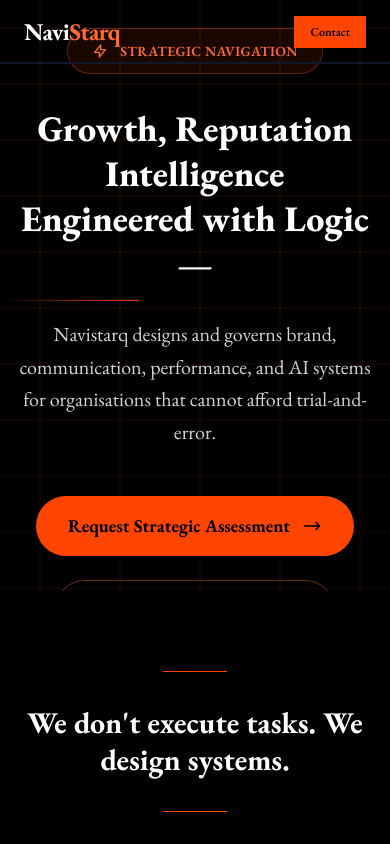
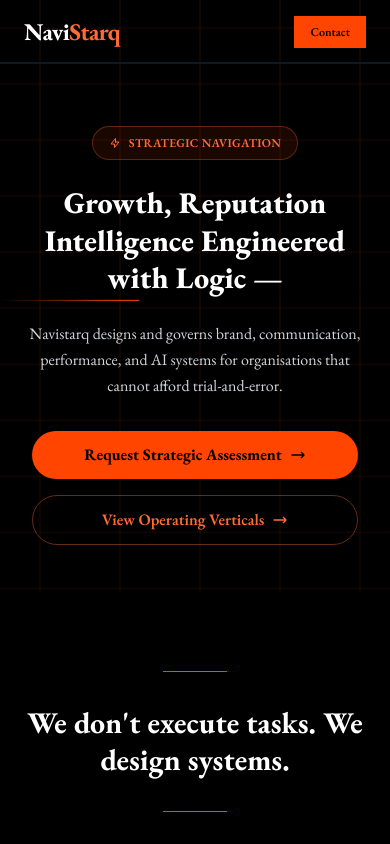
Before and after one commit to Saurabh-Biware/consultancy-website, a Next.js app: page / in a window 390 px wide. Shown: the top 844 px of the page. Built offline with nearby package versions, Linux system fonts and the light colour scheme.

Commit message:
resloving mobile responsiveness issues

```diff
--- a/app/components/HeroSection.tsx
+++ b/app/components/HeroSection.tsx
@@ -185,18 +185,18 @@
     }, []);
 
     return (
-        <section className="relative flex items-center justify-center overflow-hidden bg-black w-screen max-w-none h-[70vh] lg:h-[90vh] xl:h-screen pt-20">
-            <canvas ref={canvasRef} className="absolute inset-0 w-full h-full" style={{ zIndex: 1 }} />
+        <section className="relative flex items-center justify-center overflow-hidden bg-black w-full max-w-full h-[70vh] lg:h-[90vh] xl:h-screen pt-20">
+            <canvas ref={canvasRef} className="absolute inset-0 w-full h-full max-w-full" style={{ zIndex: 1 }} />
 
-            <div className="relative z-10 max-w-6xl mx-auto px-4 sm:px-6 text-center">
-                <div className="inline-flex items-center gap-3 mb-8 px-6 py-3 bg-neon-orange-bright/10 border border-neon-orange/30 rounded-full">
-                    <svg className="w-4 h-4 text-neon-orange" fill="none" stroke="currentColor" viewBox="0 0 24 24" aria-hidden="true">
+            <div className="relative z-10 w-full max-w-6xl mx-auto px-4 sm:px-6 text-center">
+                <div className="inline-flex items-center gap-2 sm:gap-3 mb-6 sm:mb-8 px-4 sm:px-6 py-2 sm:py-3 bg-neon-orange-bright/10 border border-neon-orange/30 rounded-full">
+                    <svg className="w-3 h-3 sm:w-4 sm:h-4 text-neon-orange flex-shrink-0" fill="none" stroke="currentColor" viewBox="0 0 24 24" aria-hidden="true">
                         <path strokeLinecap="round" strokeLinejoin="round" strokeWidth={2} d="M13 10V3L4 14h7v7l9-11h-7z" />
                     </svg>
-                    <span className="text-sm font-semibold text-neon-orange tracking-wide">STRATEGIC NAVIGATION</span>
+                    <span className="text-xs sm:text-sm font-semibold text-neon-orange tracking-wide">STRATEGIC NAVIGATION</span>
                 </div>
 
-                <h1 className="text-4xl sm:text-6xl lg:text-7xl font-extrabold text-white mb-8 leading-tight">
+                <h1 className="text-3xl sm:text-4xl md:text-5xl lg:text-6xl xl:text-7xl font-extrabold text-white mb-6 sm:mb-8 leading-tight px-2">
                     {content.headline.split('—').map((part: string, i: number) => (
                         <span key={i}>
                             {i === 0 ? part : <span className="text-neon-orange">{part}</span>}
@@ -205,21 +205,21 @@
                     ))}
                 </h1>
 
-                <p className="text-xl sm:text-2xl text-gray-300 leading-relaxed max-w-4xl mx-auto mb-12">
+                <p className="text-base sm:text-lg md:text-xl lg:text-2xl text-gray-300 leading-relaxed max-w-4xl mx-auto mb-8 sm:mb-12 px-2">
                     {content.subheadline}
                 </p>
 
-                <div className="flex flex-col sm:flex-row gap-6 justify-center items-center">
-                    <button className="px-8 py-4 bg-neon-orange-bright text-black font-bold text-lg rounded-full hover:bg-white hover:shadow-2xl hover:shadow-neon-orange/40 transition-all duration-500 inline-flex items-center gap-3" aria-label="Request a strategic assessment">
-                        {content.primaryCTA}
-                        <svg className="w-5 h-5" fill="none" stroke="currentColor" viewBox="0 0 24 24" aria-hidden="true">
+                <div className="flex flex-col sm:flex-row gap-4 sm:gap-6 justify-center items-center px-4">
+                    <button className="w-full sm:w-auto px-6 sm:px-8 py-3 sm:py-4 bg-neon-orange-bright text-black font-bold text-base sm:text-lg rounded-full hover:bg-white hover:shadow-2xl hover:shadow-neon-orange/40 transition-all duration-500 inline-flex items-center justify-center gap-2 sm:gap-3" aria-label="Request a strategic assessment">
+                        <span className="truncate">{content.primaryCTA}</span>
+                        <svg className="w-4 h-4 sm:w-5 sm:h-5 flex-shrink-0" fill="none" stroke="currentColor" viewBox="0 0 24 24" aria-hidden="true">
                             <path strokeLinecap="round" strokeLinejoin="round" strokeWidth={2} d="M17 8l4 4m0 0l-4 4m4-4H3" />
                         </svg>
                     </button>
 
-                    <button className="px-8 py-4 border border-neon-orange/40 text-neon-orange font-semibold text-lg rounded-full hover:bg-neon-orange/10 transition-all duration-500 inline-flex items-center gap-3" aria-label="View operating verticals">
-                        {content.secondaryCTA}
-                        <svg className="w-5 h-5" fill="none" stroke="currentColor" viewBox="0 0 24 24" aria-hidden="true">
+                    <button className="w-full sm:w-auto px-6 sm:px-8 py-3 sm:py-4 border border-neon-orange/40 text-neon-orange font-semibold text-base sm:text-lg rounded-full hover:bg-neon-orange/10 transition-all duration-500 inline-flex items-center justify-center gap-2 sm:gap-3" aria-label="View operating verticals">
+                        <span className="truncate">{content.secondaryCTA}</span>
+                        <svg className="w-4 h-4 sm:w-5 sm:h-5 flex-shrink-0" fill="none" stroke="currentColor" viewBox="0 0 24 24" aria-hidden="true">
                             <path strokeLinecap="round" strokeLinejoin="round" strokeWidth={2} d="M17 8l4 4m0 0l-4 4m4-4H3" />
                         </svg>
                     </button>
--- a/app/globals.css
+++ b/app/globals.css
@@ -1,5 +1,3 @@
-@import url('https://fonts.googleapis.com/css2?family=EB+Garamond:ital,wght@0,400;0,500;0,600;0,700;0,800;1,400&display=swap');
-
 @tailwind base;
 @tailwind components;
 @tailwind utilities;
@@ -8,12 +6,15 @@
   html {
     scroll-behavior: smooth;
     overflow-x: hidden;
-    scrollbar-width: none; /* Firefox */
-    -ms-overflow-style: none; /* IE and Edge */
+    scrollbar-width: none;
+    /* Firefox */
+    -ms-overflow-style: none;
+    /* IE and Edge */
   }
 
   html::-webkit-scrollbar {
-    display: none; /* Chrome, Safari, Opera */
+    display: none;
+    /* Chrome, Safari, Opera */
   }
 
   body {
@@ -21,7 +22,7 @@
     width: 100%;
     background-color: #000000;
     color: #ffffff;
-    font-family: 'EB Garamond', serif;
+    font-family: var(--font-eb-garamond), 'Georgia', serif;
     scrollbar-width: none;
     -ms-overflow-style: none;
   }
@@ -36,6 +37,7 @@
 
   /* Respect reduced motion preference */
   @media (prefers-reduced-motion: reduce) {
+
     *,
     *::before,
     *::after {
@@ -79,7 +81,7 @@
     color: #000000;
     padding: 12px 24px;
     border-radius: 4px;
-    font-family: 'EB Garamond', serif;
+    font-family: var(--font-eb-garamond), 'Georgia', serif;
     font-weight: bold;
     border: none;
     cursor: pointer;
@@ -96,7 +98,7 @@
     color: #FF4500;
     padding: 12px 24px;
     border-radius: 4px;
-    font-family: 'EB Garamond', serif;
+    font-family: var(--font-eb-garamond), 'Georgia', serif;
     font-weight: bold;
     border: 2px solid #FF4500;
     cursor: pointer;
@@ -170,7 +172,11 @@
   }
 
   /* Slow, deliberate transitions for all interactive elements */
-  button, input, select, textarea, a {
+  button,
+  input,
+  select,
+  textarea,
+  a {
     transition: all 400ms ease-out;
   }
 
@@ -191,10 +197,13 @@
   }
 
   @keyframes vector-pulse {
-    0%, 100% {
+
+    0%,
+    100% {
       opacity: 0.3;
       transform: scaleX(1);
     }
+
     50% {
       opacity: 0.8;
       transform: scaleX(1.02);
@@ -206,9 +215,11 @@
       transform: translateX(-100%);
       opacity: 0;
     }
+
     50% {
       opacity: 0.6;
     }
+
     100% {
       transform: translateX(100vw);
       opacity: 0;
@@ -217,6 +228,7 @@
 
   /* Respect reduced motion in animations */
   @media (prefers-reduced-motion: reduce) {
+
     .scroll-fade-in,
     .scroll-slide-left,
     .scroll-slide-right,
@@ -272,10 +284,13 @@
   }
 
   @keyframes neural-pulse {
-    0%, 100% {
+
+    0%,
+    100% {
       opacity: 0.7;
       text-shadow: 0 0 5px rgba(255, 69, 0, 0.3);
     }
+
     50% {
       opacity: 1;
       text-shadow: 0 0 10px rgba(255, 69, 0, 0.6);
@@ -283,35 +298,64 @@
   }
 
   @keyframes data-flicker {
-    0%, 100% {
+
+    0%,
+    100% {
       opacity: 1;
     }
+
     50% {
       opacity: 0.8;
     }
   }
 
   @keyframes synaptic-pulse {
-    0% { transform: scale(1); opacity: 0.8; }
-    50% { transform: scale(1.2); opacity: 1; }
-    100% { transform: scale(1); opacity: 0.8; }
+    0% {
+      transform: scale(1);
+      opacity: 0.8;
+    }
+
+    50% {
+      transform: scale(1.2);
+      opacity: 1;
+    }
+
+    100% {
+      transform: scale(1);
+      opacity: 0.8;
+    }
   }
 
   @keyframes thought-float {
-    0%, 100% { transform: translateY(0px); }
-    50% { transform: translateY(-10px); }
+
+    0%,
+    100% {
+      transform: translateY(0px);
+    }
+
+    50% {
+      transform: translateY(-10px);
+    }
   }
 
   @keyframes activity-wave {
-    0% { transform: translateX(-100%); }
-    100% { transform: translateX(100%); }
+    0% {
+      transform: translateX(-100%);
+    }
+
+    100% {
+      transform: translateX(100%);
+    }
   }
 
   @keyframes consciousness-pulse {
-    0%, 100% {
+
+    0%,
+    100% {
       box-shadow: 0 0 20px rgba(255, 107, 53, 0.3);
       transform: scale(1);
     }
+
     50% {
       box-shadow: 0 0 40px rgba(255, 107, 53, 0.6);
       transform: scale(1.05);
@@ -319,31 +363,50 @@
   }
 
   @keyframes decision-glow {
-    0%, 100% { box-shadow: 0 0 15px rgba(255, 107, 53, 0.4); }
-    50% { box-shadow: 0 0 25px rgba(255, 107, 53, 0.8); }
+
+    0%,
+    100% {
+      box-shadow: 0 0 15px rgba(255, 107, 53, 0.4);
+    }
+
+    50% {
+      box-shadow: 0 0 25px rgba(255, 107, 53, 0.8);
+    }
   }
 
   /* Mobile scroll optimization */
   @media (max-width: 768px) {
-    html, body {
+    html {
+      width: 100vw;
+      overflow-x: hidden !important;
+    }
+
+    body {
+      width: 100vw;
+      overflow-x: hidden !important;
+      position: relative;
       min-height: 100vh;
       min-height: -webkit-fill-available;
     }
 
-    body {
-      position: relative;
-      overflow-x: hidden;
-    }
-
-    /* Prevent blank spaces during scroll */
     main {
+      width: 100vw;
+      overflow-x: hidden !important;
       min-height: 100vh;
       min-height: -webkit-fill-available;
     }
 
     section {
+      width: 100vw;
+      max-width: 100vw;
+      overflow-x: hidden !important;
       position: relative;
       z-index: 1;
+    }
+
+    /* Prevent horizontal scroll from canvas/animations */
+    canvas {
+      max-width: 100vw !important;
     }
   }
 
@@ -369,10 +432,13 @@
   }
 
   @keyframes strategic-pulse {
-    0%, 100% {
+
+    0%,
+    100% {
       opacity: 0.8;
       transform: scale(1);
     }
+
     50% {
       opacity: 1;
       transform: scale(1.02);
@@ -380,10 +446,13 @@
   }
 
   @keyframes decision-point {
-    0%, 100% {
+
+    0%,
+    100% {
       opacity: 0.6;
       box-shadow: 0 0 10px rgba(255, 107, 53, 0.3);
     }
+
     50% {
       opacity: 1;
       box-shadow: 0 0 20px rgba(255, 107, 53, 0.8);
@@ -395,9 +464,11 @@
       stroke-dashoffset: 20;
       opacity: 0.3;
     }
+
     50% {
       opacity: 0.8;
     }
+
     100% {
       stroke-dashoffset: 0;
       opacity: 0.3;
@@ -405,10 +476,13 @@
   }
 
   @keyframes insight-glow {
-    0%, 100% {
+
+    0%,
+    100% {
       border-color: rgba(255, 107, 53, 0.2);
       background-color: rgba(0, 0, 0, 0.3);
     }
+
     50% {
       border-color: rgba(255, 107, 53, 0.4);
       background-color: rgba(0, 0, 0, 0.5);
@@ -416,10 +490,13 @@
   }
 
   @keyframes model-process {
-    0%, 100% {
+
+    0%,
+    100% {
       transform: translateX(0);
       opacity: 0.8;
     }
+
     50% {
       transform: translateX(2px);
       opacity: 1;
@@ -436,21 +513,33 @@
   }
 
   @keyframes grid-scan {
-    0% { background-position: 0 0; }
-    100% { background-position: 40px 40px; }
+    0% {
+      background-position: 0 0;
+    }
+
+    100% {
+      background-position: 40px 40px;
+    }
   }
 
   /* Strategic Matrix Effects */
   .matrix-overlay {
     background: linear-gradient(45deg,
-      transparent 30%,
-      rgba(255, 107, 53, 0.05) 50%,
-      transparent 70%);
+        transparent 30%,
+        rgba(255, 107, 53, 0.05) 50%,
+        transparent 70%);
     animation: matrix-sweep 6s ease-in-out infinite;
   }
 
   @keyframes matrix-sweep {
-    0%, 100% { transform: translateX(-100%); }
-    50% { transform: translateX(100%); }
+
+    0%,
+    100% {
+      transform: translateX(-100%);
+    }
+
+    50% {
+      transform: translateX(100%);
+    }
   }
 }
--- a/app/layout.tsx
+++ b/app/layout.tsx
@@ -1,15 +1,17 @@
 import './globals.css'
-import { EB_Garamond } from 'next/font/google'
-
-const ebGaramond = EB_Garamond({
-  subsets: ['latin'],
-  weight: ['400', '500', '600', '700', '800'],
-  variable: '--font-eb-garamond'
-})
 
 export const metadata = {
   title: 'NaviStarq | Strategic Consulting & Transformation',
   description: 'Navigate complexity. Deliver clarity. Strategic consulting partners for organizations ready to solve challenges and achieve sustainable growth.',
+}
+
+export function generateViewport() {
+  return {
+    width: 'device-width',
+    initialScale: 1,
+    maximumScale: 5,
+    userScalable: true,
+  }
 }
 
 export default function RootLayout({
@@ -18,9 +20,14 @@
   children: React.ReactNode
 }) {
   return (
-    <html lang="en" className="overflow-x-hidden" suppressHydrationWarning>
-      <body className={`${ebGaramond.variable} font-serif antialiased overflow-x-hidden w-full bg-black text-white min-h-screen`} suppressHydrationWarning>
-        <div className="min-h-screen bg-black">
+    <html lang="en" className="overflow-x-hidden w-full" suppressHydrationWarning>
+      <head>
+        <link rel="preconnect" href="https://fonts.googleapis.com" />
+        <link rel="preconnect" href="https://fonts.gstatic.com" crossOrigin="anonymous" />
+        <link href="https://fonts.googleapis.com/css2?family=EB+Garamond:wght@400;500;600;700;800&display=swap" rel="stylesheet" />
+      </head>
+      <body className="font-serif antialiased overflow-x-hidden w-full bg-black text-white min-h-screen" suppressHydrationWarning style={{ fontFamily: '"EB Garamond", Georgia, serif' }}>
+        <div className="min-h-screen bg-black w-full overflow-x-hidden">
           {children}
         </div>
       </body>
--- a/app/page.tsx
+++ b/app/page.tsx
@@ -41,7 +41,7 @@
       <NoSSR>
         <ScrollNavbar content={content} />
       </NoSSR>
-      <main className="overflow-x-hidden w-screen max-w-none">
+      <main className="w-full overflow-x-hidden max-w-full">
         <section id="hero">
           <NoSSR>
             <HeroSection content={content.hero} />
```
Also changed, not shown: app/components/EngageForm.tsx (+7 -7 lines).
